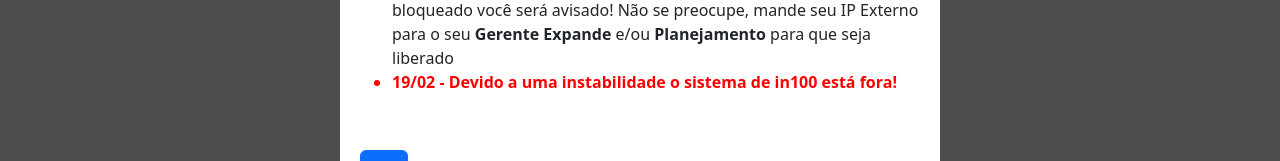
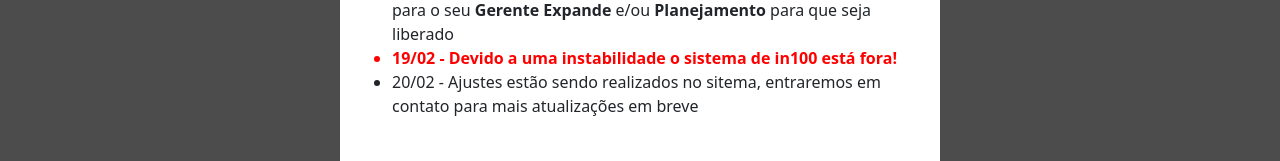
Before and after one commit to Andrebaixista1/europa2.1, a React (Create React App) app: page / in a window 1280 px wide. Shown: the part 438-599 px from the top of the page. Built offline with nearby package versions, Linux system fonts and the light colour scheme; no server answers.

Commit message:
notificação nova

```diff
--- a/src/components/ChangelogOverlay.js
+++ b/src/components/ChangelogOverlay.js
@@ -44,6 +44,7 @@
           <li>17/02 - Agora teremos restrição de IP para sua segurança, se perceber<br/> que o arquivo não esta sendo higienizado entre em contato com o seu <b>Gerente Expande</b> ou com <b>Planejamento.</b> <br/></li>
           <li>18/02 - Agora temos uma nova notificação, caso seu IP esteja bloqueado você será avisado! Não se preocupe, mande seu IP Externo para o seu <b>Gerente Expande</b> e/ou <b>Planejamento</b> para que seja liberado</li>
           <li style={{ color: 'red', fontWeight: 'bold' }}>19/02 - Devido a uma instabilidade o sistema de in100 está fora!</li>
+          <li>20/02 - Ajustes estão sendo realizados no sitema, entraremos em contato para mais atualizações em breve</li>
         </ul>
         <br/>
         {/* <div><b>Obs.:</b> <i>Envie o IP se nenhum nome estiver sendo higienizado !</i></div> */}
```
